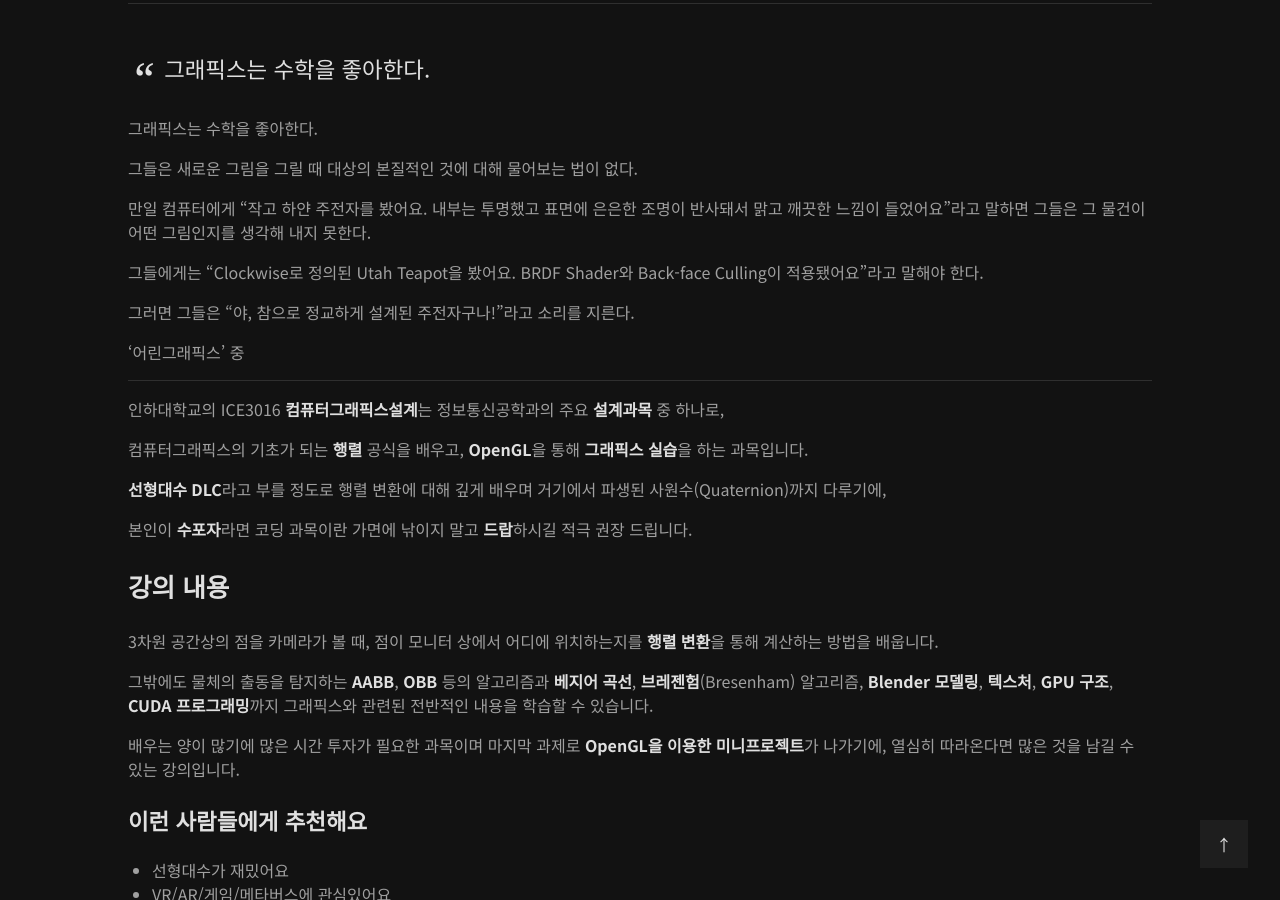
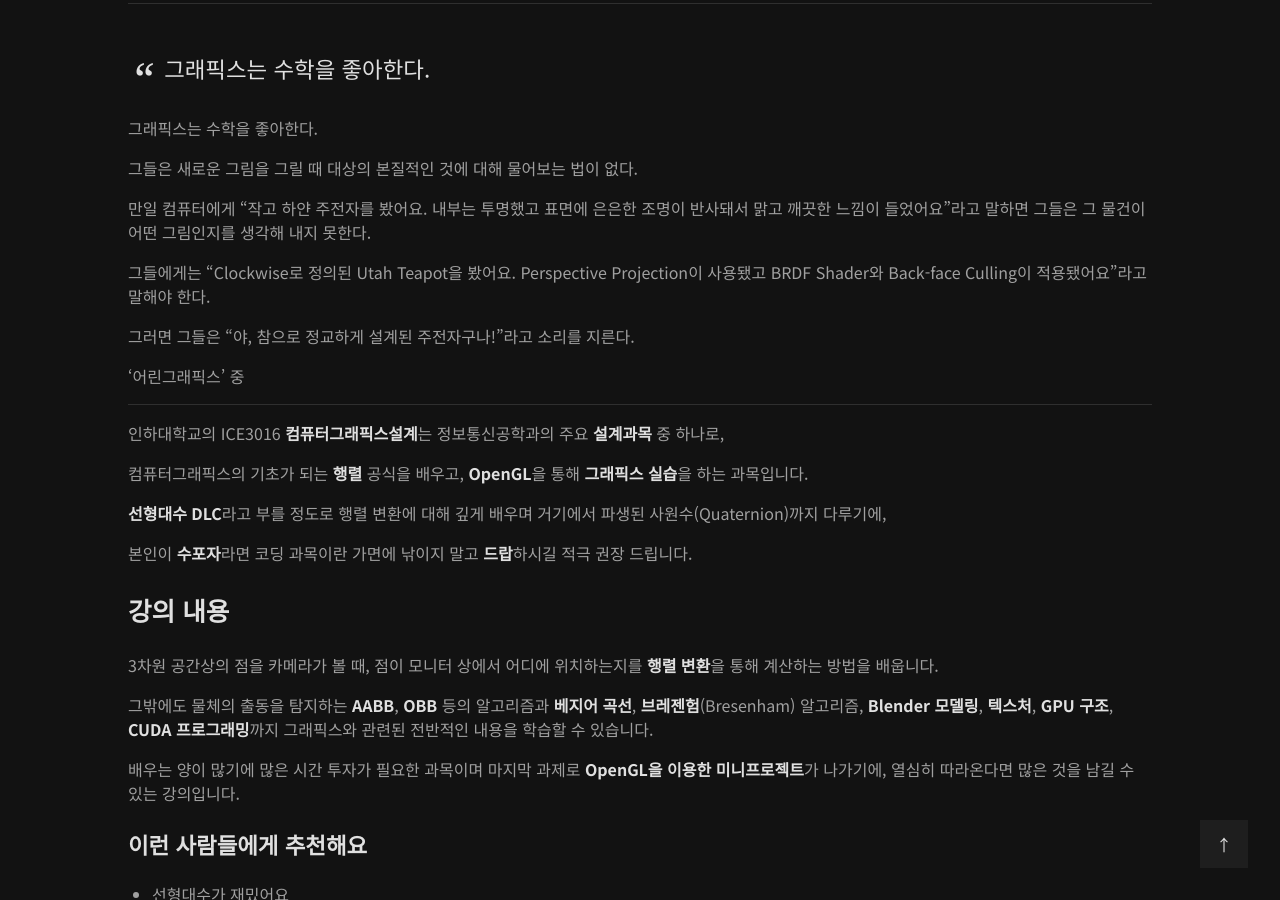
Before and after one commit to int-i/int-i.github.io, a Jekyll site: the page built from _posts/2023-03-07-computer-graphics-review.md, in a window 1280 px wide and 900 px high, scrolled down 717 px. Built offline with Jekyll 4.4.1, drawn with Linux system fonts in a browser that asks for light colours; a script that is not in the unit is left out; comment, search, counter and statistics services are not loaded.

Commit message:
Update post

```diff
--- a/_posts/2023-03-07-computer-graphics-review.md
+++ b/_posts/2023-03-07-computer-graphics-review.md
@@ -15,7 +15,7 @@ thumbnail: /assets/posts/2023-03-07-computer-graphics-review/thumbnail.jpg
 
 만일 컴퓨터에게 "작고 하얀 주전자를 봤어요. 내부는 투명했고 표면에 은은한 조명이 반사돼서 맑고 깨끗한 느낌이 들었어요"라고 말하면 그들은 그 물건이 어떤 그림인지를 생각해 내지 못한다.
 
-그들에게는 "Clockwise로 정의된 Utah Teapot을 봤어요. BRDF Shader와 Back-face Culling이 적용됐어요"라고 말해야 한다.
+그들에게는 "Clockwise로 정의된 Utah Teapot을 봤어요. Perspective Projection이 사용됐고 BRDF Shader와 Back-face Culling이 적용됐어요"라고 말해야 한다.
 
 그러면 그들은 "야, 참으로 정교하게 설계된 주전자구나!"라고 소리를 지른다.
 
```
